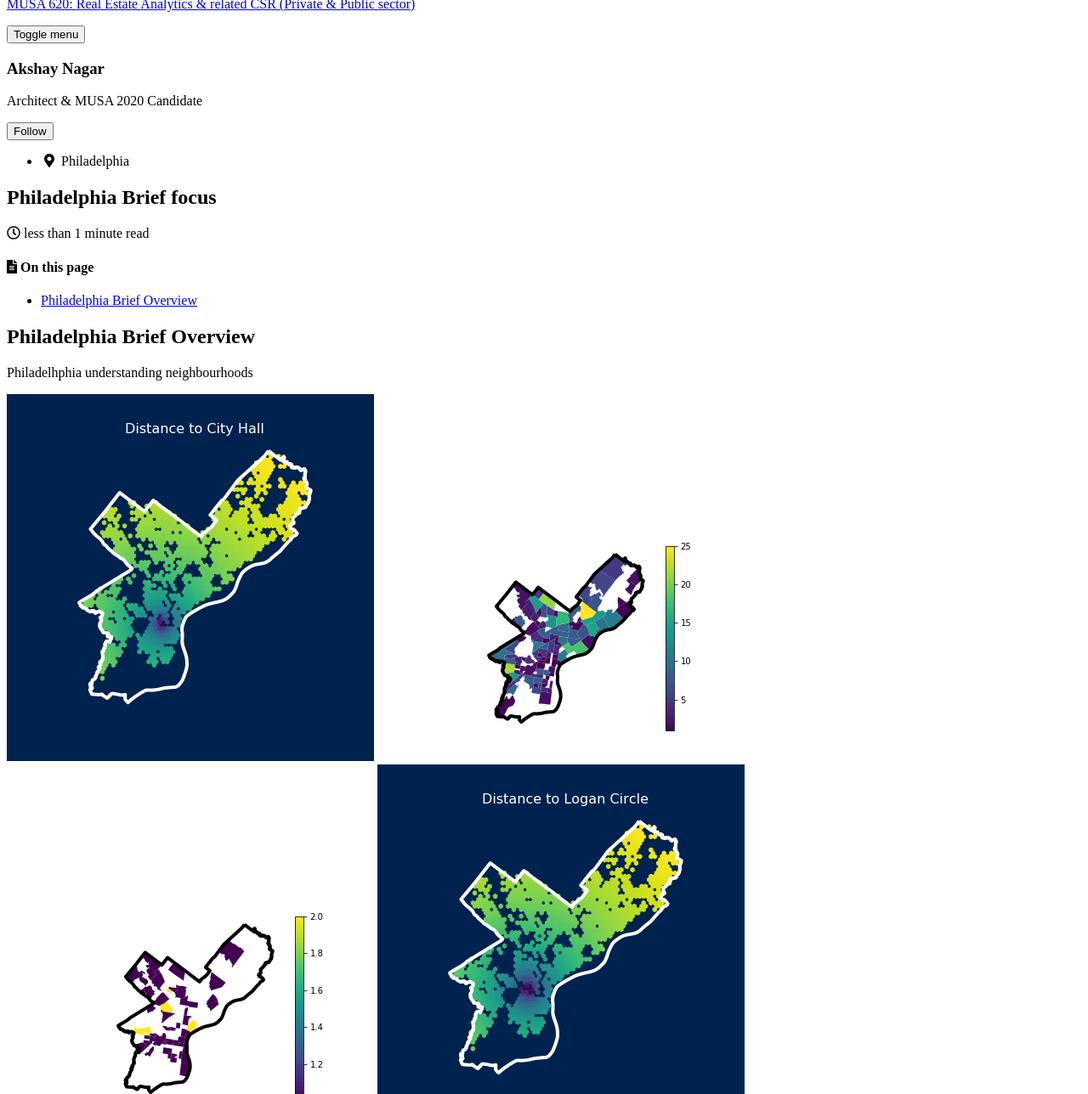
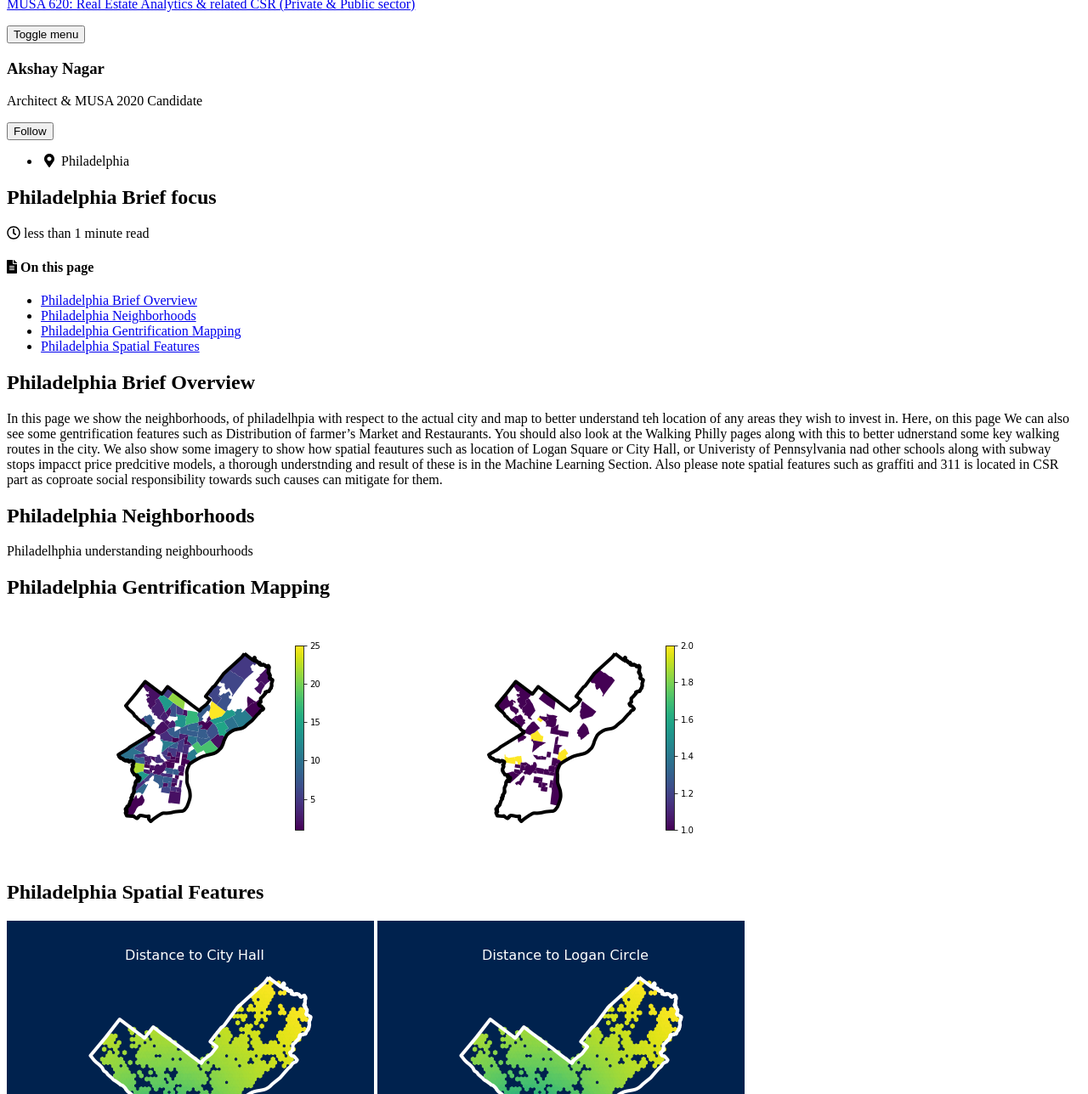
Before and after one commit to akshaynagar26/Pleasework, a Jekyll site: the page built from _posts/2019-04-17-Philly.md, in a window 1280 px wide and 1400 px high, cut to the strip 112-1400 px from the top of the window. Shown: the whole strip at 85% size. Built offline with Jekyll 4.4.1, drawn with Linux system fonts in a browser that asks for light colours; cached includes are drawn as plain includes; nearby versions of some CDN libraries.

Commit message:
Update 2019-04-17-Philly.md

```diff
--- a/_posts/2019-04-17-Philly.md
+++ b/_posts/2019-04-17-Philly.md
@@ -10,16 +10,24 @@ toc: true
 toc_sticky: true
 ---
 ## Philadelphia Brief Overview
+In this page we show the neighborhoods, of philadelhpia with respect to the actual city and map to better understand teh location of any areas they wish to invest in.
+Here, on this page  We can also see some gentrification features such as Distribution of farmer's Market and Restaurants.
+You should also look at the Walking Philly pages along with this to better udnerstand some key walking routes in the city.
+We also show some imagery to show how spatial feautures such as location of Logan Square or City Hall, or Univeristy of Pennsylvania nad other schools along with subway stops impacct price predcitive models, a thorough understnding and result of these is in the Machine Learning Section.
+Also please note spatial features such as graffiti and 311 is located in CSR part as coproate social responsibility towards such causes can mitigate for them.
 
 
+## Philadelphia Neighborhoods
 Philadelhphia understanding neighbourhoods
 
 <div id="folium-chart-1"></div>
 
-
-![CityHall]({{https://akshaynagar26.github.io}}{{/Submission620_Akshay_Nagar}}/assets/images/CityHall.png)
+## Philadelphia Gentrification Mapping
 ![15]({{https://akshaynagar26.github.io}}{{/Submission620_Akshay_Nagar}}/assets/images/15.png)
 ![16]({{https://akshaynagar26.github.io}}{{/Submission620_Akshay_Nagar}}/assets/images/16.png)
+
+## Philadelphia Spatial Features
+![CityHall]({{https://akshaynagar26.github.io}}{{/Submission620_Akshay_Nagar}}/assets/images/CityHall.png)
 ![logan]({{https://akshaynagar26.github.io}}{{/Submission620_Akshay_Nagar}}/assets/images/logan.png)
 ![nearuni]({{https://akshaynagar26.github.io}}{{/Submission620_Akshay_Nagar}}/assets/images/nearuni.png)
 ![upenn]({{https://akshaynagar26.github.io}}{{/Submission620_Akshay_Nagar}}/assets/images/upenn.png)
```
